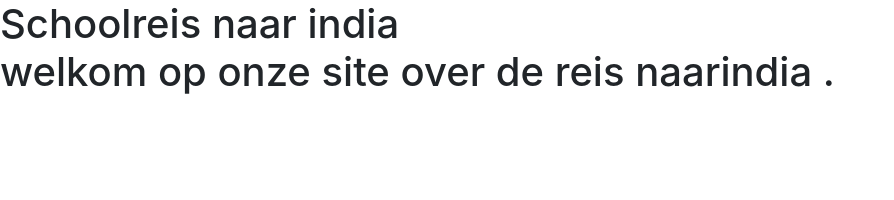
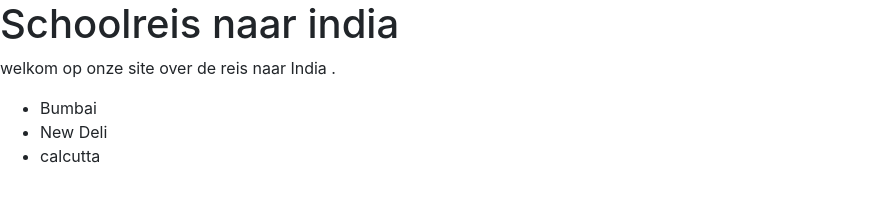
Before and after one commit to andreasgunst/reis-website-live, a plain HTML site: page index.html in a window 1280 px wide. Shown: the whole page, without its empty margins (0-894 px from the left). Drawn offline with nearby package versions, Linux system fonts and the light colour scheme.

Commit message:
onderdelen steden

```diff
--- a/index.html
+++ b/index.html
@@ -13,9 +13,13 @@
 </head>
 
 <body>
-  <h1>Schoolreis naar india
-    <p>welkom op onze site over de reis naarindia .</p>
-  </h1>
+  <h1>Schoolreis naar india</h1>
+  <p>welkom op onze site over de reis naar India .</p>
+  <ul>
+    <li>Bumbai</li>
+    <li>New Deli</li>
+    <li>calcutta</li>
+  </ul>
 
 
 
```
